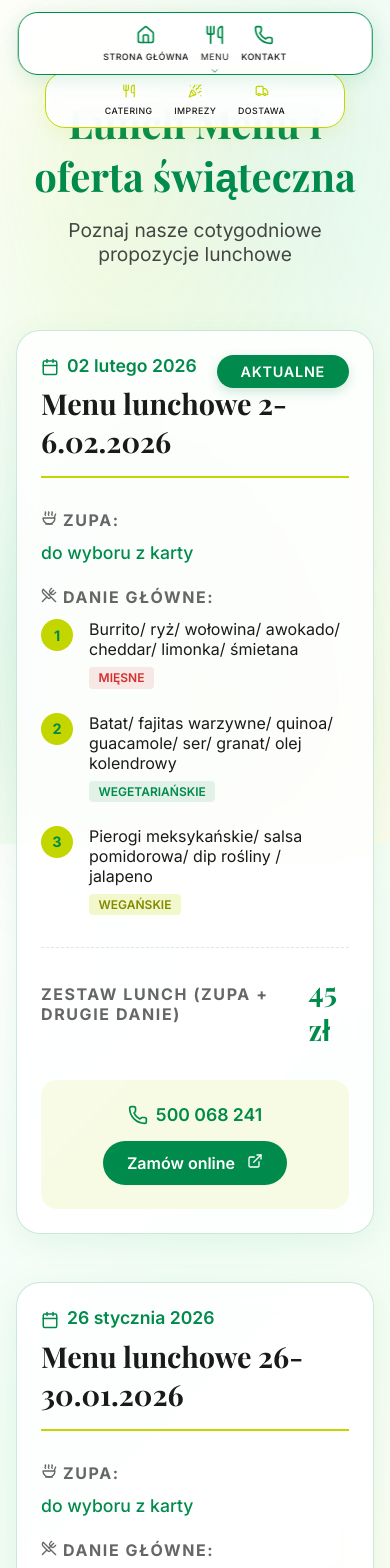
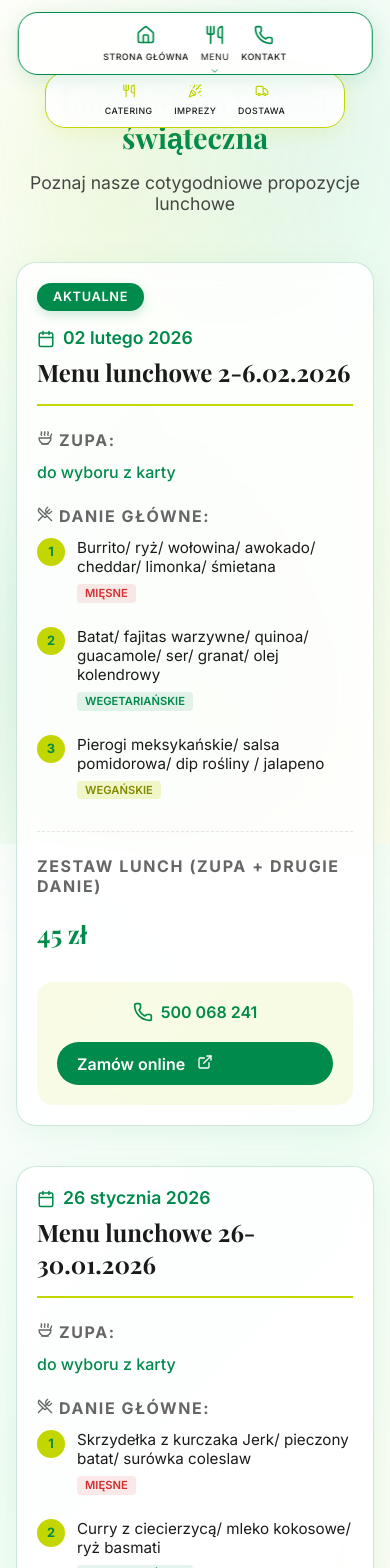
Before and after one commit to johnbosco6/zeln2, a Next.js app: page /lunch-menu in a window 390 px wide. Shown: the top 1568 px of the page. Built offline with nearby package versions, Linux system fonts and the light colour scheme; a web font is replaced by a local one.

Commit message:
Enhance mobile responsiveness for Lunch Menu page

```diff
--- a/app/lunch-menu/lunch-menu.module.css
+++ b/app/lunch-menu/lunch-menu.module.css
@@ -215,17 +215,114 @@
     color: var(--primary-green);
 }
 
+@media (max-width: 1024px) {
+    .container {
+        padding: 7rem 1.5rem 3rem;
+    }
+
+    .menuGrid {
+        gap: 2.5rem;
+    }
+}
+
 @media (max-width: 768px) {
     .container {
-        padding: 6rem 1rem 3rem;
+        padding: 6rem 1.25rem 3rem;
+    }
+
+    .title {
+        font-size: 2.2rem;
+    }
+
+    .subtitle {
+        font-size: 1.1rem;
+        margin-bottom: 3rem;
     }
 
     .menuCard {
-        padding: 1.5rem;
+        padding: 1.75rem;
+        border-radius: 20px;
+    }
+
+    .currentBadge {
+        top: 1rem;
+        right: 1rem;
+        padding: 0.4rem 1rem;
+        font-size: 0.8rem;
+    }
+
+    .menuTitle {
+        font-size: 1.5rem;
+        margin-bottom: 1.5rem;
+    }
+
+    .priceBox {
+        flex-direction: column;
+        align-items: flex-start;
+        gap: 0.5rem;
+    }
+
+    .price {
+        font-size: 1.6rem;
     }
 
     .contactBox {
         flex-direction: column;
-        text-align: center;
+        gap: 1.25rem;
+        padding: 1.25rem;
+    }
+
+    .choice {
+        font-size: 1rem;
     }
 }
+
+@media (max-width: 480px) {
+    .container {
+        padding: 5rem 1rem 2rem;
+    }
+
+    .title {
+        font-size: 1.8rem;
+    }
+
+    .menuCard {
+        padding: 1.25rem;
+    }
+
+    .courseItem {
+        gap: 0.75rem;
+    }
+
+    .courseNumber {
+        width: 28px;
+        height: 28px;
+        font-size: 0.8rem;
+    }
+
+    .courseDetails p {
+        font-size: 0.95rem;
+    }
+
+    .tag {
+        font-size: 0.7rem;
+        padding: 0.15rem 0.5rem;
+    }
+
+    .phoneLink {
+        font-size: 1rem;
+    }
+
+    .orderBtn {
+        width: 100%;
+        justify-content: center;
+        padding: 0.7rem 1.25rem;
+        font-size: 1rem;
+    }
+
+    .currentBadge {
+        position: static;
+        display: inline-block;
+        margin-bottom: 1rem;
+    }
+}
```
